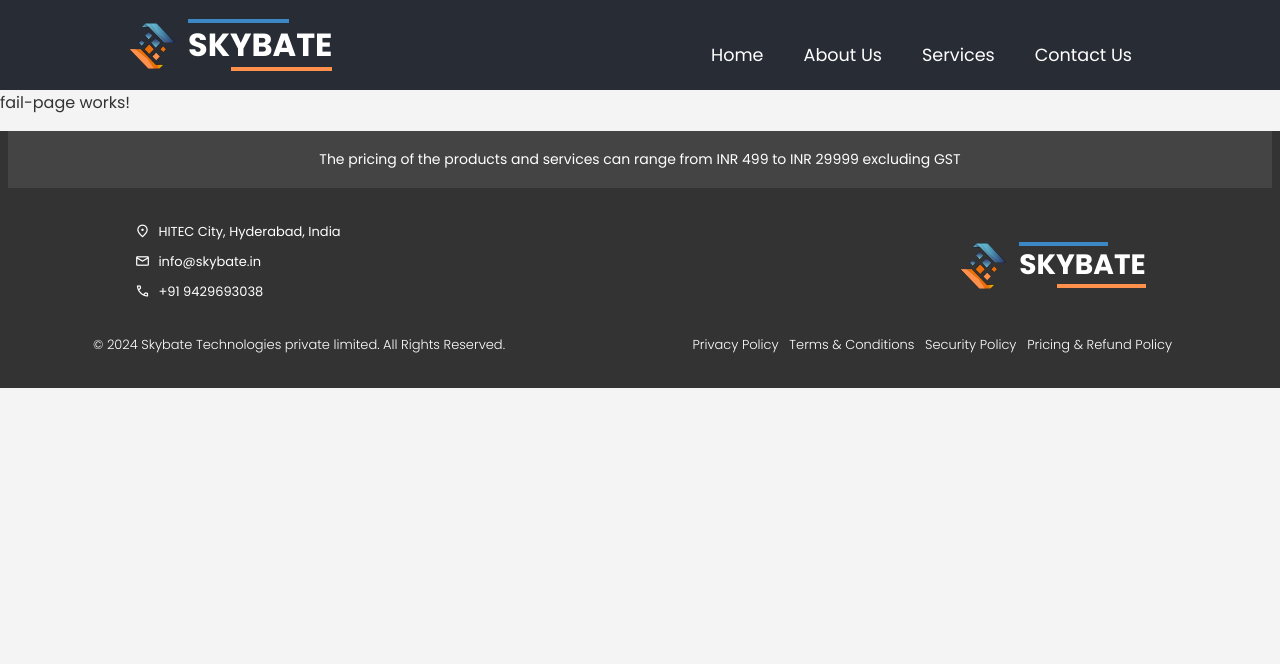
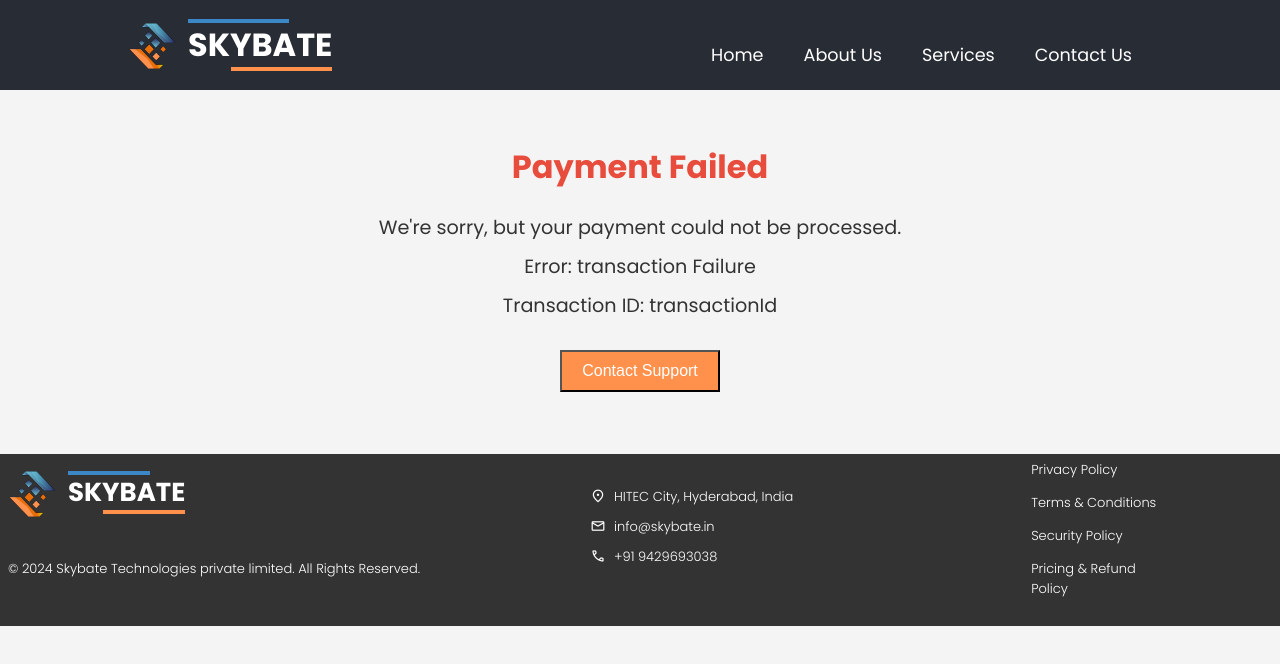
Before and after one commit to aryateja1996/skybate, an Angular app: page /fail-payment in a window 1280 px wide. Shown: the top 664 px of the page. Built offline with nearby package versions, Linux system fonts and the light colour scheme.

Commit message:
adjusted footer and added fail page also removed lucky from team

```diff
--- a/src/app/components/footer/footer.component.css
+++ b/src/app/components/footer/footer.component.css
@@ -16,7 +16,13 @@
 
 .skybate {
     display: flex;
-    justify-content: center;
+    justify-content: space-around;
+    align-items: flex-start;
+    flex-direction: column;
+
+}
+.pointer{
+    margin: 0.5em;
 }
 
 .pricing-info {
@@ -52,5 +58,11 @@
     .logo {
         display: none;
     }
+    .skybate{
+        align-items: center;
+    }
+    .pointer{
+        margin: 0;
+    }
 
 }
--- a/src/app/components/footer/footer.component.html
+++ b/src/app/components/footer/footer.component.html
@@ -1,5 +1,5 @@
 <footer>
-  <div class="pricing-info" style="text-align: center">
+  <div class="pricing-info" style="text-align: center;display: none;">
     The pricing of the products and services can range from INR 499 to INR 29999
     excluding GST
   </div>
@@ -10,6 +10,18 @@
       <a href="#">LinkedIn</a>
     </div>
   </div>
+
+  <div class="pts poppins-light">
+    <div class="w100 skybate">
+      <div class="logo">
+        <img src="logo.png" alt="Logo" />
+        <h1>SKYBATE</h1>
+      </div>
+      <p>
+        &copy; 2024 Skybate Technologies private limited. All Rights Reserved.
+      </p>
+    </div>
+    <div class="w100 t " style="display: flex; justify-content: space-between;">
       <div
       class="container"
       style="display: flex; justify-content: space-between; align-items: center;flex-wrap: wrap-reverse;"
@@ -28,30 +40,22 @@
           <p>{{ consts.phone }}</p>
         </div>
       </div>
-    <div class="logo">
-      <img src="logo.png" alt="Logo" />
-      <h1>SKYBATE</h1>
+
     </div>
-  </div>
-  <div class="pts poppins-light">
-    <div class="w100 skybate">
-      <p>
-        &copy; 2024 Skybate Technologies private limited. All Rights Reserved.
-      </p>
-    </div>
-    <div class="w100 t">
+     <div style="display: flex; flex-direction: column;">
       <p class="pointer" routerLink="/privacy-policy">
-        Privacy Policy&nbsp; &nbsp;
+        Privacy Policy
       </p>
       <p class="pointer" routerLink="/terms-conditions">
-        Terms & Conditions&nbsp; &nbsp;
+        Terms & Conditions
       </p>
       <p class="pointer" routerLink="/security-policy">
-        Security Policy&nbsp; &nbsp;
+        Security Policy
       </p>
       <p class="pointer" routerLink="/pricing-refund-policy">
         Pricing & Refund Policy
       </p>
      </div>
     </div>
+  </div>
 </footer>
--- a/src/app/pages/aboutus/aboutus.component.html
+++ b/src/app/pages/aboutus/aboutus.component.html
@@ -50,11 +50,7 @@
                     <h3>Satya Manikanta</h3>
                     <p>Spring Boot Developer</p>
                 </div>
-                <div class="employee">
-                    <img src="Puppy.jpg" alt="Lucky">
-                    <h3>Lucky</h3>
-                    <p>Everyone's Stress Buster</p>
-                </div>
+
             </div>
         </div>
     </section>
--- a/src/app/pages/home/home.component.html
+++ b/src/app/pages/home/home.component.html
@@ -64,11 +64,7 @@
                 <h3>Satya</h3>
                 <p>Spring Boot Developer</p>
             </div>
-            <div class="employee">
-                <img src="Puppy.jpg" alt="Employee 8">
-                <h3>Lucky</h3>
-                <p>Everyone's Stress Buster</p>
-            </div>
+
         </div>
     </div>
 </section>
--- a/src/app/pages/payment/fail-page/fail-page.component.css
+++ b/src/app/pages/payment/fail-page/fail-page.component.css
@@ -0,0 +1,36 @@
+.payment-failure-container {
+    text-align: center;
+    padding: 2em;
+    max-width: 600px;
+    margin: 0 auto;
+  }
+
+  h1 {
+    color: #e74c3c;
+  }
+
+  p {
+    font-size: 1.2em;
+    margin: 10px 0;
+  }
+
+  .actions {
+    margin-top: 20px;
+  }
+
+  .retry-btn, .support-btn {
+    padding: 10px 20px;
+    font-size: 1em;
+    margin: 10px;
+    cursor: pointer;
+  }
+
+  .retry-btn {
+    background-color: #3498db;
+    color: white;
+  }
+
+  .support-btn {
+    background-color: #ff914c;
+    color: white;
+  }
--- a/src/app/pages/payment/fail-page/fail-page.component.html
+++ b/src/app/pages/payment/fail-page/fail-page.component.html
@@ -1 +1,16 @@
-<p>fail-page works!</p>
+<div class="payment-failure-container">
+    <h1>Payment Failed</h1>
+    <p>We're sorry, but your payment could not be processed.</p>
+
+    <div >
+      <p>Error: {{ 'transaction Failure' }}</p>
+    </div>
+
+    <div>
+      <p>Transaction ID: {{ "transactionId" }}</p>
+    </div>
+
+    <div class="actions">
+      <button routerLink="/contact" class="support-btn">Contact Support</button>
+    </div>
+  </div>
--- a/src/app/pages/payment/fail-page/fail-page.component.ts
+++ b/src/app/pages/payment/fail-page/fail-page.component.ts
@@ -1,9 +1,10 @@
 import { Component } from '@angular/core';
+import { RouterLink } from '@angular/router';
 
 @Component({
   selector: 'app-fail-page',
   standalone: true,
-  imports: [],
+  imports: [RouterLink],
   templateUrl: './fail-page.component.html',
   styleUrl: './fail-page.component.css'
 })
```
Lines whose indentation alone changed are shown as unchanged.
